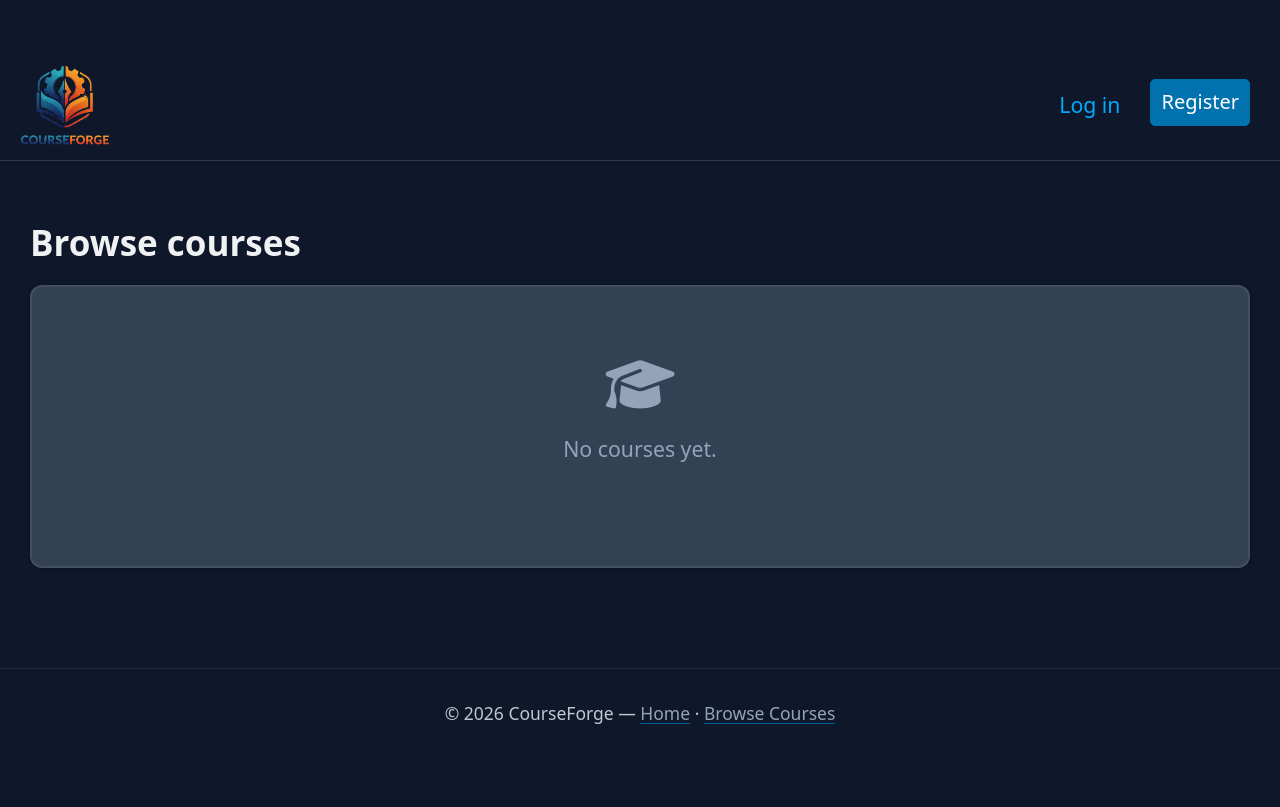
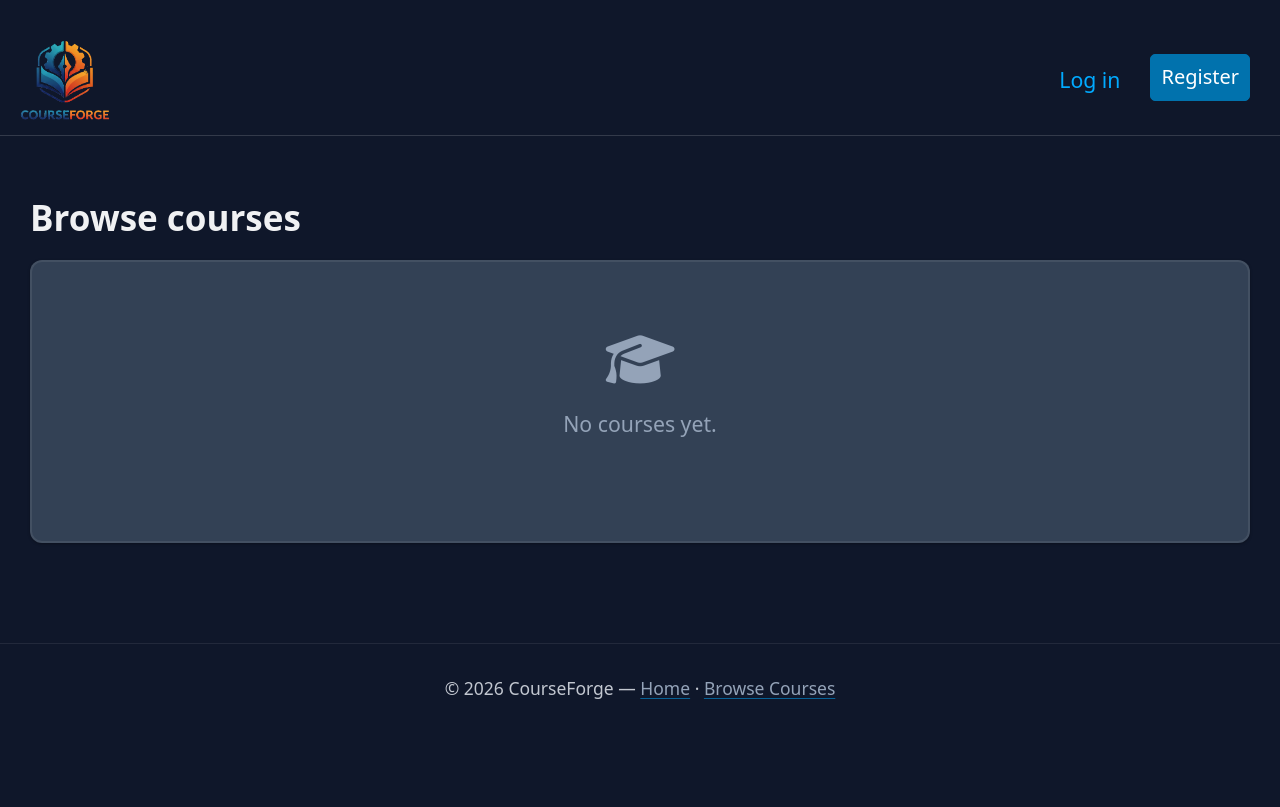
Before and after one commit to jprevc/courseforge, a Django app: page /courses/ in a window 1280 px wide. After the commit the page ends 699 px from the top, so only its background shows below. Run offline with Django 5.2, Linux system fonts and the light colour scheme; data that the repository does not hold is empty; parts of the project's set-up code (start-up, migrations or seed data) failed here and were passed over; some libraries are stand-ins or nearby versions.

Commit message:
Fix top padding

```diff
--- a/static/css/theme.css
+++ b/static/css/theme.css
@@ -37,7 +37,7 @@ body {
   width: 100%;
   max-width: none;
   margin: 0;
-  padding: var(--space-4) 0;
+  padding: var(--space-1) 0 var(--space-4);
   min-height: 100vh;
   background: var(--background);
   color: var(--text);
```
